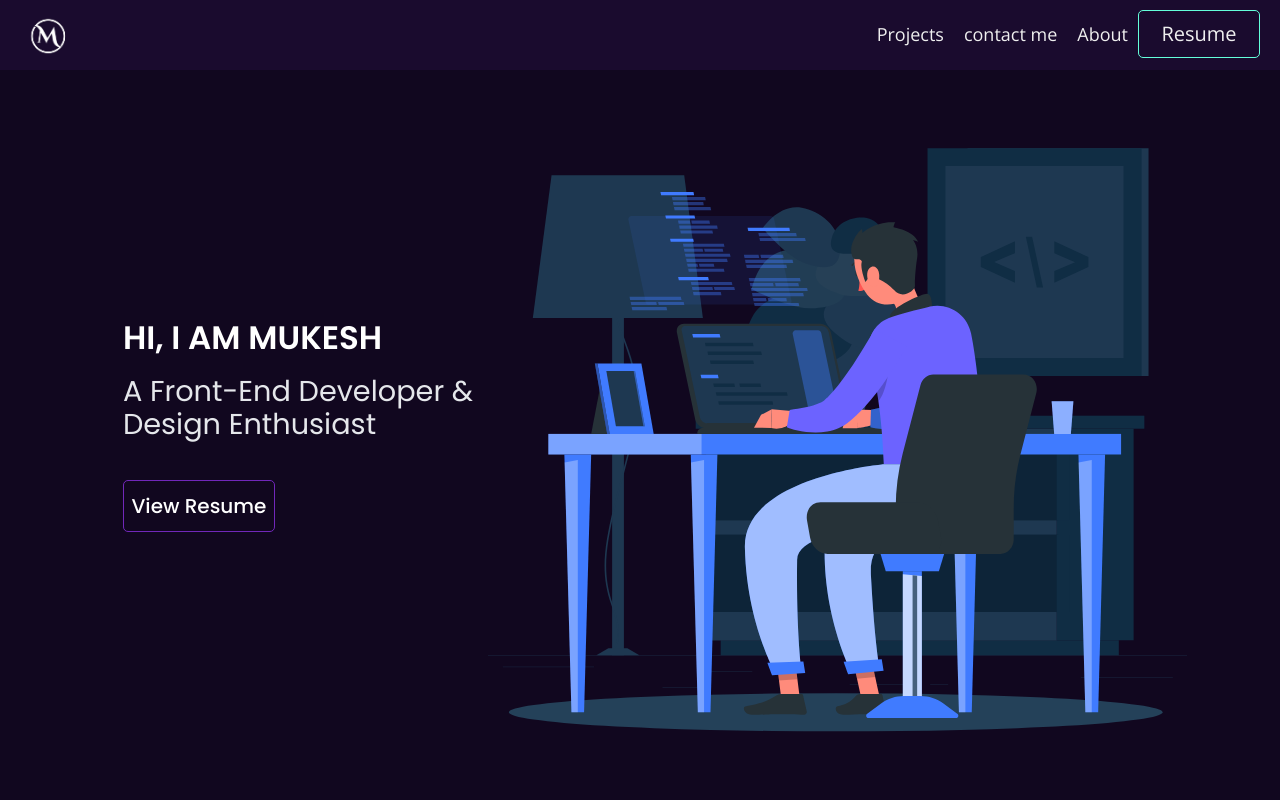
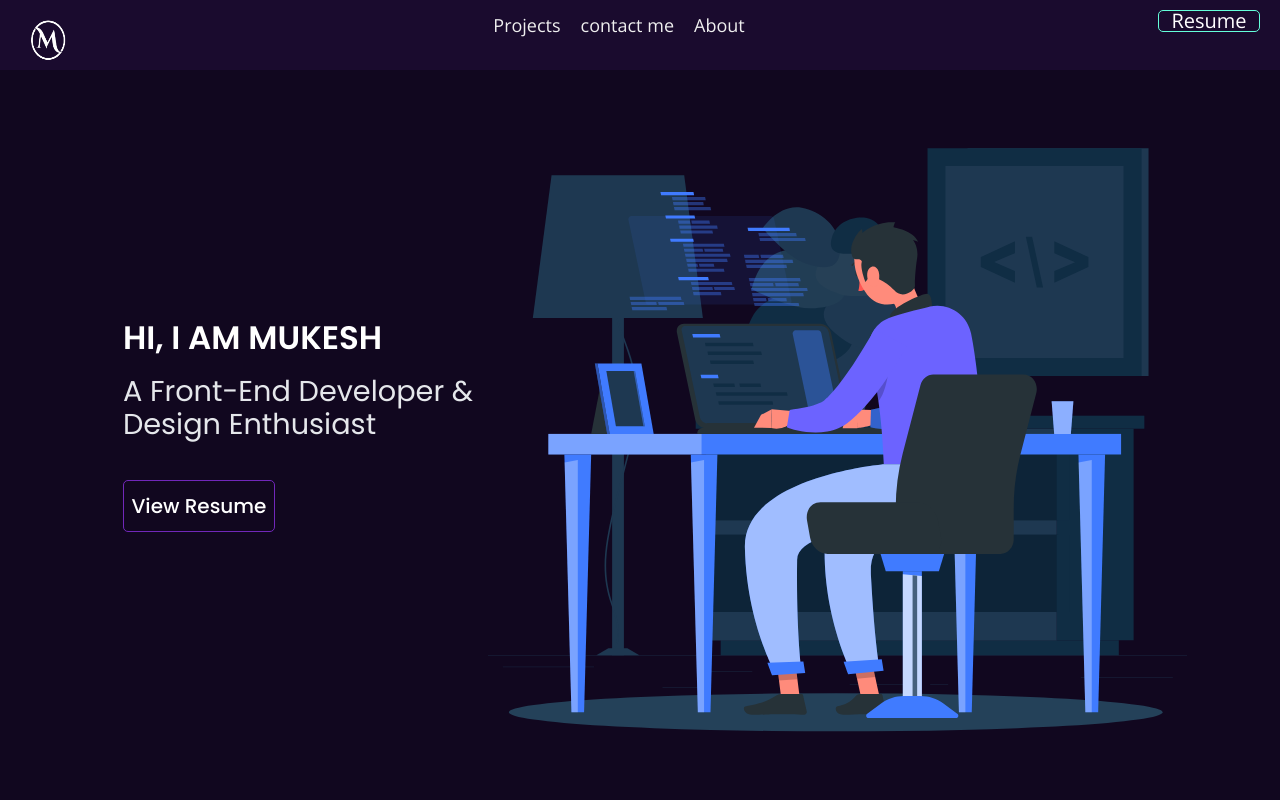
Before and after one commit to patidarmk/myportfolio, a React (Create React App) app: page / in a window 1280 px wide. Shown: the top 800 px of the page. Built offline with nearby package versions, Linux system fonts and the light colour scheme.

Commit message:
update code

```diff
--- a/src/components/navbar.css
+++ b/src/components/navbar.css
@@ -3,7 +3,8 @@
     background: #1A0B2E;
     height: 7rem;
     width: 100%;
-    position: relative;
+    display:flex;
+	justify-content:space-between;
   }
 
   .nav > .nav-header {
@@ -22,8 +23,6 @@
   }
 
   .nav > .nav-links {
-    display: inline;
-    float: right;
     font-size: 18px;
   }
 
--- a/src/components/navbar.js
+++ b/src/components/navbar.js
@@ -19,13 +19,13 @@ function Navbar() {
         <a href="#">Projects</a>
         <a href="#">contact me</a>
 		<a href="#">About</a>
-        <a
+      </div>
+	  <a
           className="nav-link-resume-btn"
           href={resume} target="_blank" rel="noreferrer"
         >
           Resume
         </a>
-      </div>
     </div>
   );
 }
```
